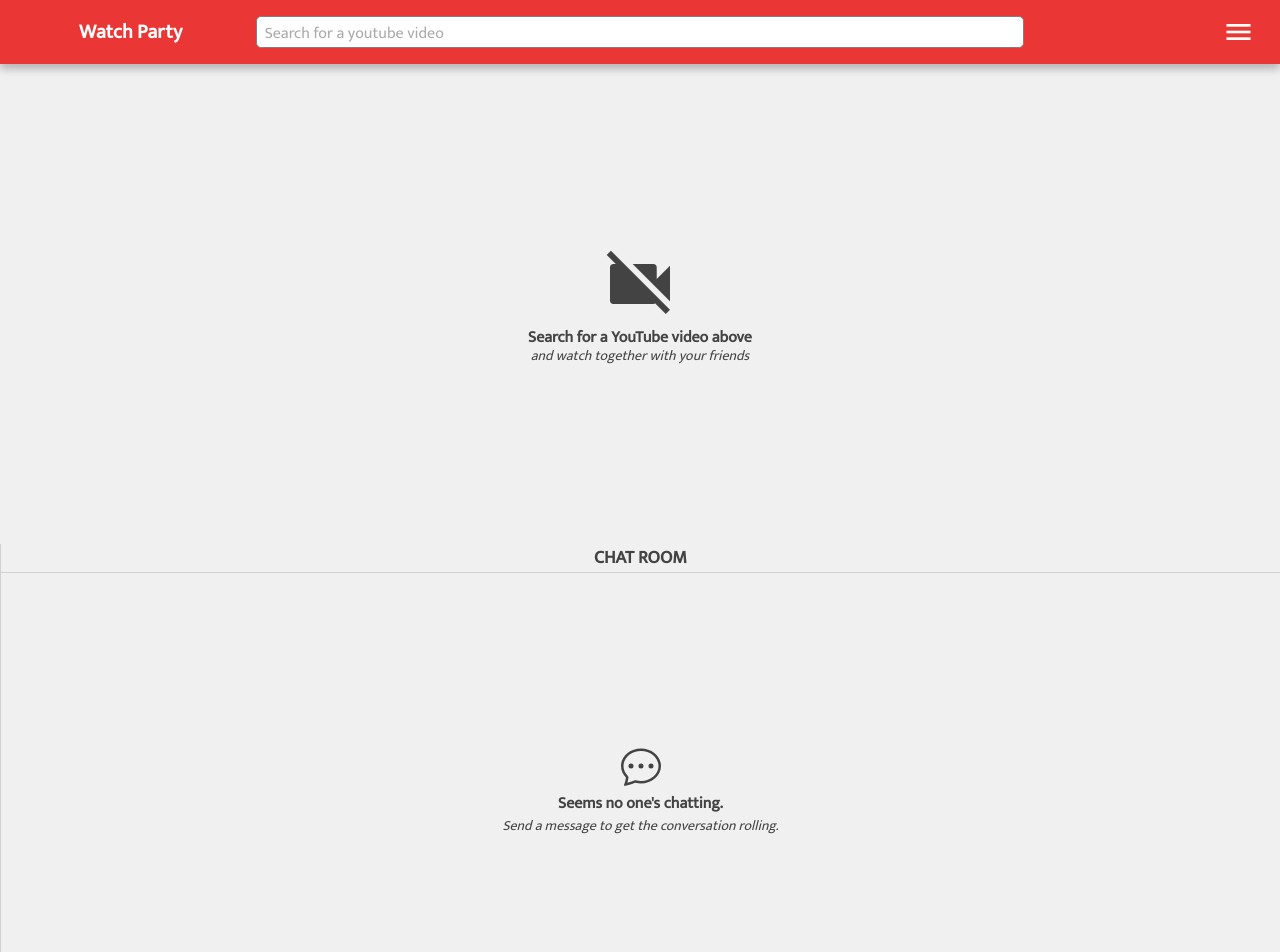
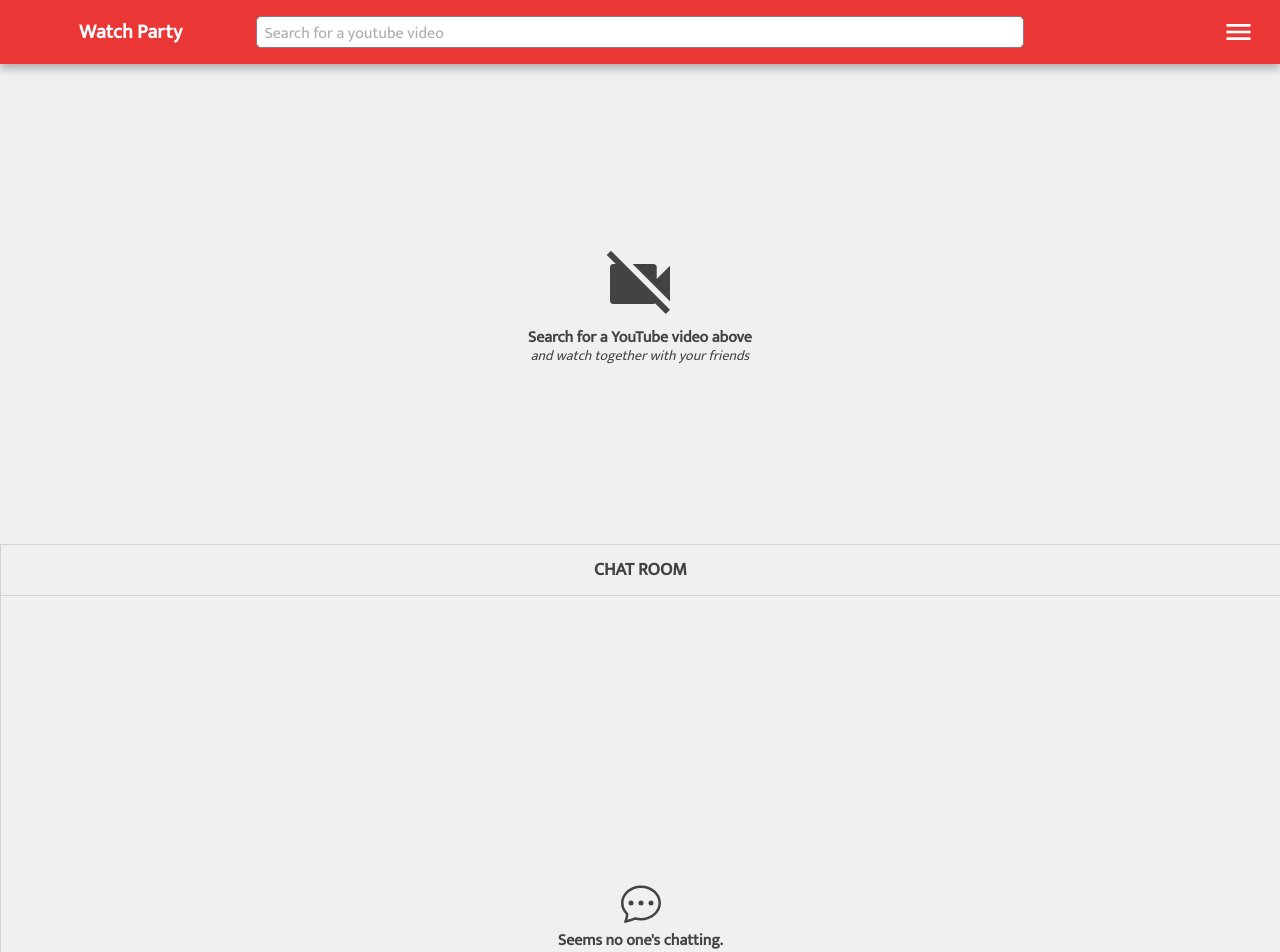
Before and after one commit to sinplea/watch-party, a Svelte app: page / in a window 1280 px wide. Shown: the top 952 px of the page. Built offline with nearby package versions, Linux system fonts and the light colour scheme.

Commit message:
Makes Chat panel behave much nicer on mobile in portrait mode

```diff
--- a/src/components/Chat/ChatMessageList.svelte
+++ b/src/components/Chat/ChatMessageList.svelte
@@ -46,13 +46,13 @@
 
 <style>
     .message-list-wrapper {
-        grid-column-start: 1;
-        grid-column-end: 2;
-        grid-row-start: 2;
-        grid-row-end: 3;
+        grid-column: 1 / 2;
+        grid-row: 2 / 3;
         align-self: center;
+
         max-height: 98%;
         padding-top: 2%;
+
         line-height: 1.375em;
         overflow: auto;
     }
--- a/src/components/Chat/ChatPanel.svelte
+++ b/src/components/Chat/ChatPanel.svelte
@@ -15,8 +15,9 @@
 
 <div class="chat-panel-wrapper">
 <div class="chat-panel">
-        <h2 class="top-bar">CHAT ROOM</h2>
+        <h2 class="title">CHAT ROOM</h2>
         <div class="seperator"></div>
+
         <ChatMessageList messages={messages}></ChatMessageList>
 
         <div class="chat-input">
@@ -35,6 +36,7 @@
 
         .chat-panel {
             grid-template-columns: minmax(0, 90vh);
+            grid-template-rows: 6% auto 8%;
         }
     }
 
@@ -46,6 +48,8 @@
 
         .chat-panel {
             grid-template-columns: 100%;
+            grid-template-rows: 0.125fr 2fr 0.125fr;
+            border-top: 1px solid #d1d1d1;
         }
     }
 
@@ -60,10 +64,9 @@
         display: grid;
         width: 100%;
         height: 100%;
-        grid-template-rows: 6% auto 8%;
     }
 
-    .top-bar {
+    .title {
         font-family: 'Mukta', sans-serif;
         font-size: 1.125em;
         text-align: center;
--- a/src/pages/Main.svelte
+++ b/src/pages/Main.svelte
@@ -23,44 +23,37 @@
         Based on most common screen sizes of 2019
         https://uxtricks.design/blogs/ux-design/responsive-design/
     */
+    @media (max-width: 375px) {
+        .main-page-wrapper {
+            height: 160vh;
+            grid-template-columns: 100%;
+            grid-template-rows: 8vh 60vh auto;
+        }
+    }
+
 
     @media (min-width: 375px) {
         .main-page-wrapper {
+            height: 160vh;
             grid-template-columns: 100%;
-            grid-template-rows: 8vh 60vh 60vh;
-            height: 100%;
+            grid-template-rows: 8vh 60vh auto;
         }
     }
 
-    @media (max-width: 375px) {
-        .main-page-wrapper {
-            grid-template-columns: 100%;
-            grid-template-rows: 8vh 60vh 60vh;
-            height: 100%;
-        }
-    }
 
     @media (min-width: 768px) {
         .main-page-wrapper {
+            height: 160vh;
             grid-template-columns: 100%;
-            grid-template-rows: 8vh 60vh 60vh;
-            height: 100%;
+            grid-template-rows: 8vh 60vh auto;
         }
     }
 
     @media (min-width: 1366px) {
         .main-page-wrapper {
+            height: 100vh;
             grid-template-columns: 80vw auto;
             grid-template-rows: 8vh auto;
-            height: 100vh;
-        }
-    }
-
-    @media (min-width: 1920px) {
-        .main-page-wrapper {
-            grid-template-columns: 80vw auto;
-            grid-template-rows: 8vh auto;
-            height: 100vh;
         }
     }
 </style>
```
